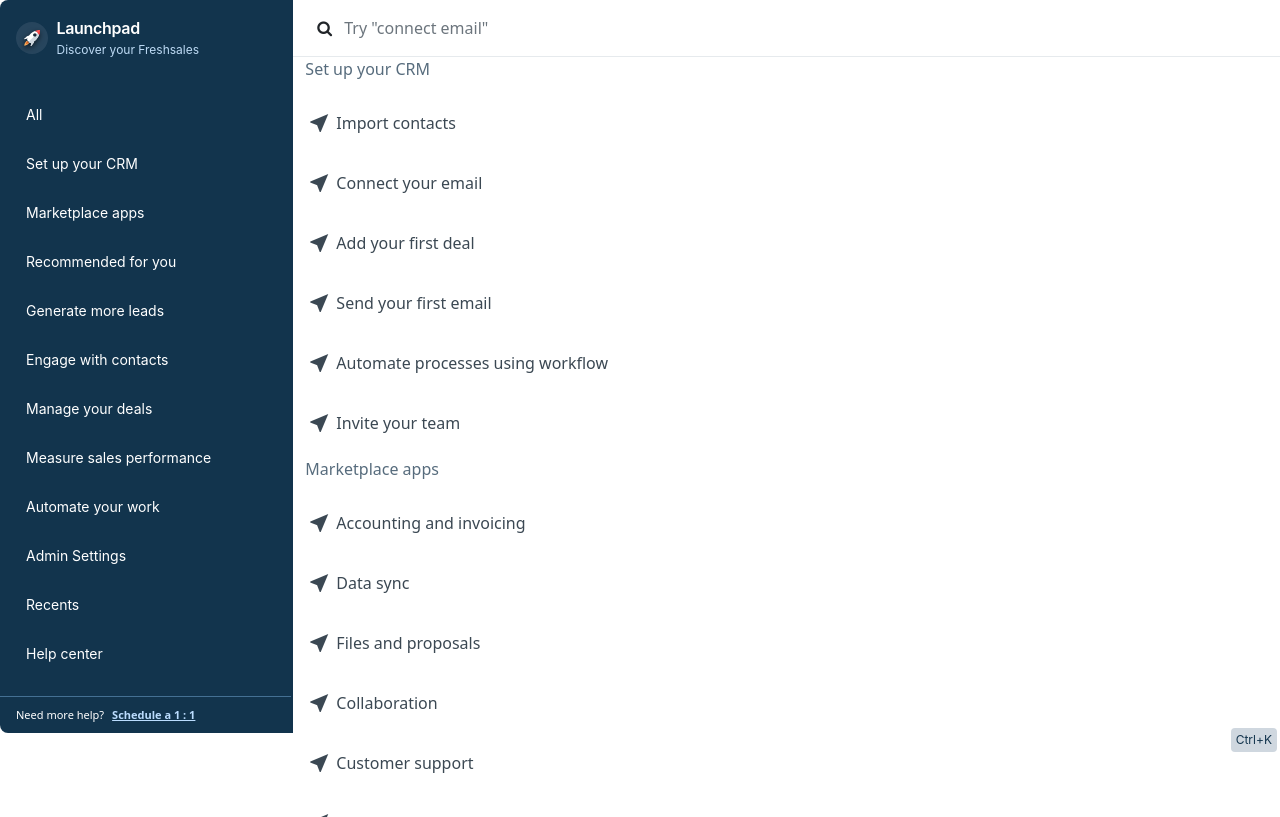
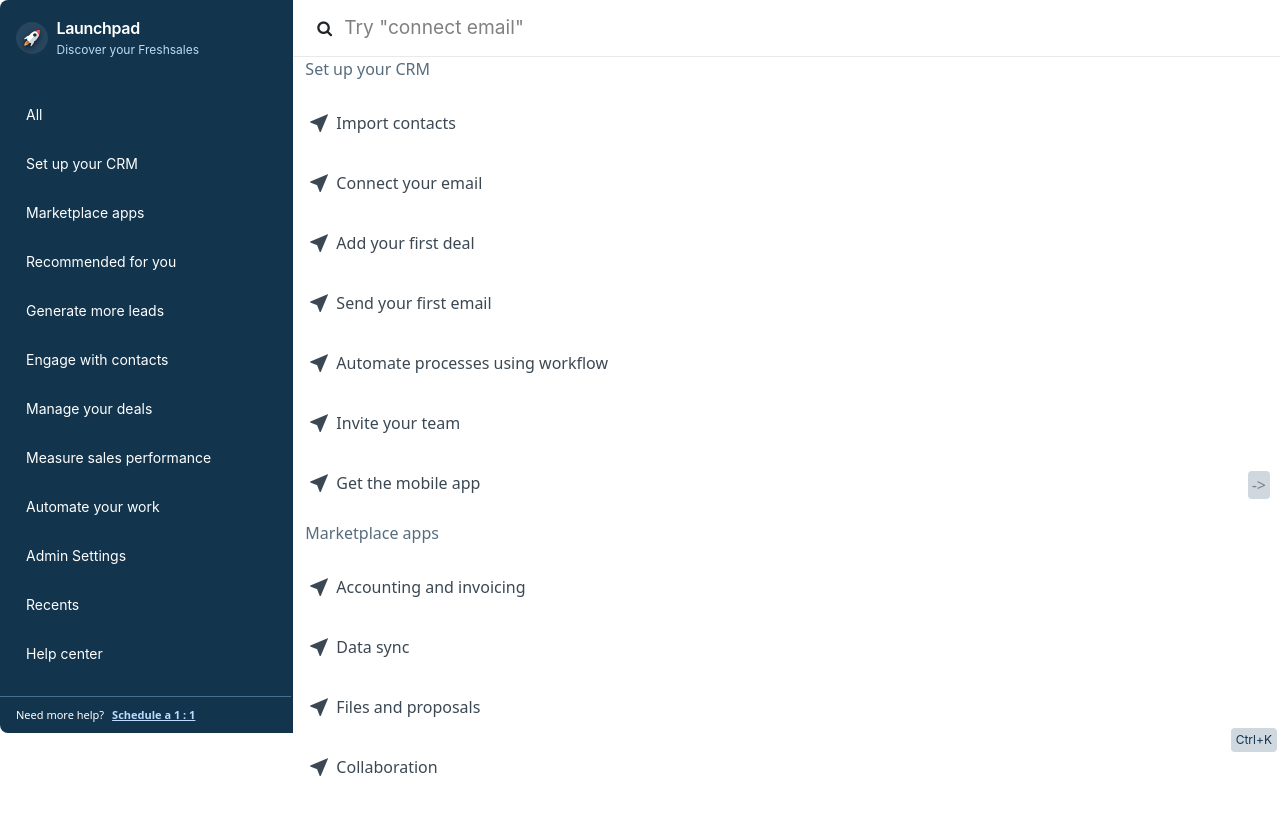
Before and after one commit to aritripriya0311/practise, an Angular app: page / in a window 1280 px wide. Built offline with nearby package versions, Linux system fonts and the light colour scheme.

Commit message:
url,keyboard keys

```diff
--- a/src/app/app.component.html
+++ b/src/app/app.component.html
@@ -41,7 +41,7 @@
         <input
           type="search"
           class="form-control"
-          placeholder="{{placeholderName}}"
+          placeholder="{{ placeholderName }}"
           [(ngModel)]="searchedText"
         />
       </div>
@@ -50,18 +50,33 @@
     <!-- right-content -->
     <div class="right-content">
       <div class="containers-list">
-        <ng-container *ngFor="let button of buttons; let i = index">
+        <ng-container *ngFor="let header of buttons; let i = index">
           <p class="group-title" *ngIf="i === id || all === true">
-            {{ button }}
+            {{ header }}
           </p>
           <ul class="list-group" *ngIf="i === id || all === true">
-            <ng-container *ngFor="let tab of tabs[i] | filter: searchedText">
+            <ng-container *ngIf="tabs[i] | filter: searchedText as results">
+              <ng-container *ngFor="let tab of results">
                 <li class="list-group-item">
+                  <a
+                    role="button"
+                    class="nav-link"
+                    href="{{ tab?.url }}"
+                    target="_blank"
+                  >
                     <div class="d-flex list-style">
                       <span class="material-icons">{{ tab.iconName }}</span>
                       <p>{{ tab.title }}</p>
+                      <p class="place-last" *ngIf="tab.hotKey != ''">
+                        {{ tab.hotKey }}
+                      </p>
                     </div>
+                  </a>
                 </li>
+              </ng-container>
+              <p *ngIf="results.length === 0">
+                <span class="text-muted not-found">No Results...</span>
+              </p>
             </ng-container>
           </ul>
         </ng-container>
--- a/src/app/app.component.scss
+++ b/src/app/app.component.scss
@@ -184,3 +184,26 @@
   top: 43vh;
   left: 95%
 }
+
+::placeholder {
+  color: grey;
+  font-family: "SF Pro Text", sans-serif;
+  font-size: 1.2rem;
+  opacity: 1;
+}
+
+.not-found {
+  margin-left: 15px;
+}
+
+.list-style .place-last {
+  color: grey;
+  margin-left: auto;
+}
+
+.list-style p.place-last {
+  padding: 2px 4px;
+  border-style: 1px solid transparent;
+  border-radius: 4px;
+  background-color: rgb(207, 215, 223);
+}
--- a/src/app/app.component.ts
+++ b/src/app/app.component.ts
@@ -19,177 +19,183 @@
     'Admin Settings', 'Recents', 'Help center'
   ];
 
-  placeholders = ['Welcome! Make the most of your CRM...', 'Search for "SlacK" ',
+  placeholders = ['Welcome! Make the most of your CRM...', 'Search for "files" ',
     'Anything you are looking for?', 'Try "web forms"', 'To talk to your contacts , try "set up phone"',
-    'start with "add a deal"', 'Try "connect email"', 'Try "connect email"',
+    'Start with "add a deal"', 'Try "connect email"', 'Try "connect email"',
     'Want to add team members? Try "invite team"...', 'Try "connect email"',
     'Search "how to create workflows"'
-
   ];
 
   tabs: any[] = [
     //tab1
     [
       {
-        title: 'Import contacts', iconName: 'near_me'
+        title: 'Import contacts', iconName: 'near_me', url: 'https://satisfic.com/', hotKey: ''
       },
       {
-        title: 'Connect your email', iconName: 'near_me'
+        title: 'Connect your email', iconName: 'near_me', url: 'https://satisfic.com/', hotKey: ''
       },
       {
-        title: 'Add your first deal', iconName: 'near_me'
+        title: 'Add your first deal', iconName: 'near_me', url: 'https://satisfic.com/', hotKey: ''
       },
       {
-        title: ' Send your first email', iconName: 'near_me'
+        title: ' Send your first email', iconName: 'near_me', url: 'https://satisfic.com/', hotKey: ''
       },
       {
-        title: 'Automate processes using workflow', iconName: 'near_me'
+        title: 'Automate processes using workflow', iconName: 'near_me', url: 'https://satisfic.com/', hotKey: ''
       },
       {
-        title: 'Invite your team', iconName: 'near_me'
+        title: 'Invite your team', iconName: 'near_me', url: 'https://satisfic.com/', hotKey: ''
+      },
+      {
+        title: 'Get the mobile app', iconName: 'near_me', url: 'https://satisfic.com/', hotKey: '->'
       },
     ],
     //tab2
     [
       {
-        title: 'Accounting and invoicing', iconName: 'near_me'
+        title: 'Accounting and invoicing', iconName: 'near_me', url: 'https://satisfic.com/', hotKey: ''
       },
       {
-        title: 'Data sync', iconName: 'near_me'
+        title: 'Data sync', iconName: 'near_me', url: 'https://satisfic.com/', hotKey: ''
       },
       {
-        title: 'Files and proposals', iconName: 'near_me'
+        title: 'Files and proposals', iconName: 'near_me', url: 'https://satisfic.com/', hotKey: ''
       },
       {
-        title: 'Collaboration', iconName: 'near_me'
+        title: 'Collaboration', iconName: 'near_me', url: 'https://satisfic.com/', hotKey: ''
       },
       {
-        title: 'Customer support', iconName: 'near_me'
+        title: 'Customer support', iconName: 'near_me', url: 'https://satisfic.com/', hotKey: ''
       },
       {
-        title: 'Contacts,email, and calendar', iconName: 'near_me'
+        title: 'Contacts,email, and calendar', iconName: 'near_me', url: 'https://satisfic.com/', hotKey: ''
       },
       {
-        title: 'Lead generation', iconName: 'near_me'
+        title: 'Lead generation', iconName: 'near_me', url: 'https://satisfic.com/', hotKey: ''
       },
       {
-        title: 'More apps', iconName: 'near_me'
+        title: 'More apps', iconName: 'near_me', url: 'https://satisfic.com/', hotKey: ''
       },
     ],
     //tab3
     [
       {
-        title: 'Import contacts', iconName: 'near_me'
+        title: 'Import contacts', iconName: 'near_me', url: 'https://satisfic.com/', hotKey: 'Ctrl+I'
       },
       {
-        title: 'Create sales sequence', iconName: 'near_me'
+        title: 'Create sales sequence', iconName: 'near_me', url: 'https://satisfic.com/', hotKey: 'Ctrl+S'
       },
       {
-        title: 'Build your deal pipeline', iconName: 'near_me'
+        title: 'Build your deal pipeline', iconName: 'near_me', url: 'https://satisfic.com/', hotKey: 'Ctrl+D'
       },
       {
-        title: 'Create workflow', iconName: 'near_me'
+        title: 'Create workflow', iconName: 'near_me', url: 'https://satisfic.com/', hotKey: 'Ctrl+H'
       },
       {
-        title: 'Invite your team', iconName: 'near_me'
+        title: 'Invite your team', iconName: 'near_me', url: 'https://satisfic.com/', hotKey: 'Ctrl+U'
       },
       {
-        title: 'Connect your email and calendar', iconName: 'near_me'
+        title: 'Connect your email and calendar', iconName: 'near_me', url: 'https://satisfic.com/', hotKey: 'Ctrl+E'
       },
     ],
     //tab4
     [
       {
-        title: 'Integrate webforms', iconName: 'near_me'
+        title: 'Integrate webforms', iconName: 'near_me', url: 'https://satisfic.com/', hotKey: ''
       },
       {
-        title: 'Track your website', iconName: 'near_me'
+        title: 'Track your website', iconName: 'near_me', url: 'https://satisfic.com/', hotKey: ''
       },
       {
-        title: 'Import contacts', iconName: 'near_me'
+        title: 'Import contacts', iconName: 'near_me', url: 'https://satisfic.com/', hotKey: 'Ctrl+I'
       },
       {
-        title: 'Connect your email and calendar', iconName: 'near_me'
+        title: 'Connect your email and calendar', iconName: 'near_me', url: 'https://satisfic.com/', hotKey: 'Ctrl+E'
       }
     ],
     //tab5
     [
       {
-        title: 'Send Mail', iconName: 'near_me'
+        title: 'Send Mail', iconName: 'near_me', url: 'https://satisfic.com/', hotKey: ''
       },
       {
-        title: 'Create sales sequence', iconName: 'near_me'
+        title: 'Create sales sequence', iconName: 'near_me', url: 'https://satisfic.com/', hotKey: 'Ctrl+S'
       },
       {
-        title: 'Score your contatcs', iconName: 'near_me'
+        title: 'Score your contacts', iconName: 'near_me', url: 'https://satisfic.com/', hotKey: ''
       },
       {
-        title: 'Set up phone', iconName: 'near_me'
+        title: 'Set up phone', iconName: 'near_me', url: 'https://satisfic.com/', hotKey: ''
       },
       {
-        title: 'Send SMS', iconName: 'near_me'
+        title: 'Send SMS', iconName: 'near_me', url: 'https://satisfic.com/', hotKey: ''
       },
       {
-        title: 'Create sales activity', iconName: 'near_me'
+        title: 'Create sales activity', iconName: 'near_me', url: 'https://satisfic.com/', hotKey: ''
       },
     ],
     //tab6
     [
       {
-        title: 'Build your deal pipeline', iconName: 'near_me'
+        title: 'Build your deal pipeline', iconName: 'near_me', url: 'https://satisfic.com/', hotKey: 'Ctrl+D'
       },
       {
-        title: 'Create sales quotes', iconName: 'near_me'
+        title: 'Create sales quotes', iconName: 'near_me', url: 'https://satisfic.com/', hotKey: ''
       },
       {
-        title: 'Set quotas for your team', iconName: 'near_me'
+        title: 'Set quotas for your team', iconName: 'near_me', url: 'https://satisfic.com/', hotKey: ''
       }
     ],
     //tab7
     [
       {
-        title: 'View sales dashboard', iconName: 'near_me'
+        title: 'View sales dashboard', iconName: 'near_me', url: 'https://satisfic.com/', hotKey: ''
       },
       {
-        title: 'Create sales report', iconName: 'near_me'
+        title: 'Create sales report', iconName: 'near_me', url: 'https://satisfic.com/', hotKey: ''
       }
     ],
     //tab8
     [
       {
-        title: 'Create work flow', iconName: 'near_me'
+        title: 'Create work flow', iconName: 'near_me', url: 'https://satisfic.com/', hotKey: 'Ctrl+H'
       },
       {
-        title: 'Create auto-assignment rule', iconName: 'near_me'
+        title: 'Create auto-assignment rule', iconName: 'near_me', url: 'https://satisfic.com/', hotKey: ''
       }
     ],
     //tab9
     [
       {
-        title: 'Invite your team', iconName: 'near_me'
+        title: 'Invite your team', iconName: 'near_me', url: 'https://satisfic.com/', hotKey: 'Ctrl+U'
       },
       {
-        title: 'Manage roles and permissions', iconName: 'near_me'
+        title: 'Manage roles and permissions', iconName: 'near_me', url: 'https://satisfic.com/', hotKey: ''
       }
     ],
     //tab10
-    [],
+    [
+      {
+        title: 'links', iconName: 'near_me', url: 'https://satisfic.com/', hotKey: ''
+      }
+    ],
     //tab11
     [
       {
-        title: 'How to manage my contacts', iconName: 'near_me'
+        title: 'How to manage my contacts', iconName: 'near_me', url: 'https://satisfic.com/', hotKey: ''
       },
       {
-        title: 'How to create sales sequence', iconName: 'near_me'
+        title: 'How to create sales sequence', iconName: 'near_me', url: 'https://satisfic.com/', hotKey: ''
       },
       {
-        title: 'How to manage my deal pipeline', iconName: 'near_me'
+        title: 'How to manage my deal pipeline', iconName: 'near_me', url: 'https://satisfic.com/', hotKey: ''
       },
       {
-        title: 'How to manage users in added in my account', iconName: 'near_me'
+        title: 'How to manage users in added in my account', iconName: 'near_me', url: 'https://satisfic.com/', hotKey: ''
       },
       {
-        title: 'How to manage user roles and permissions', iconName: 'near_me'
+        title: 'How to manage user roles and permissions', iconName: 'near_me', url: 'https://satisfic.com/', hotKey: ''
       },
     ],
   ];
```
Lines whose indentation alone changed are shown as unchanged.
